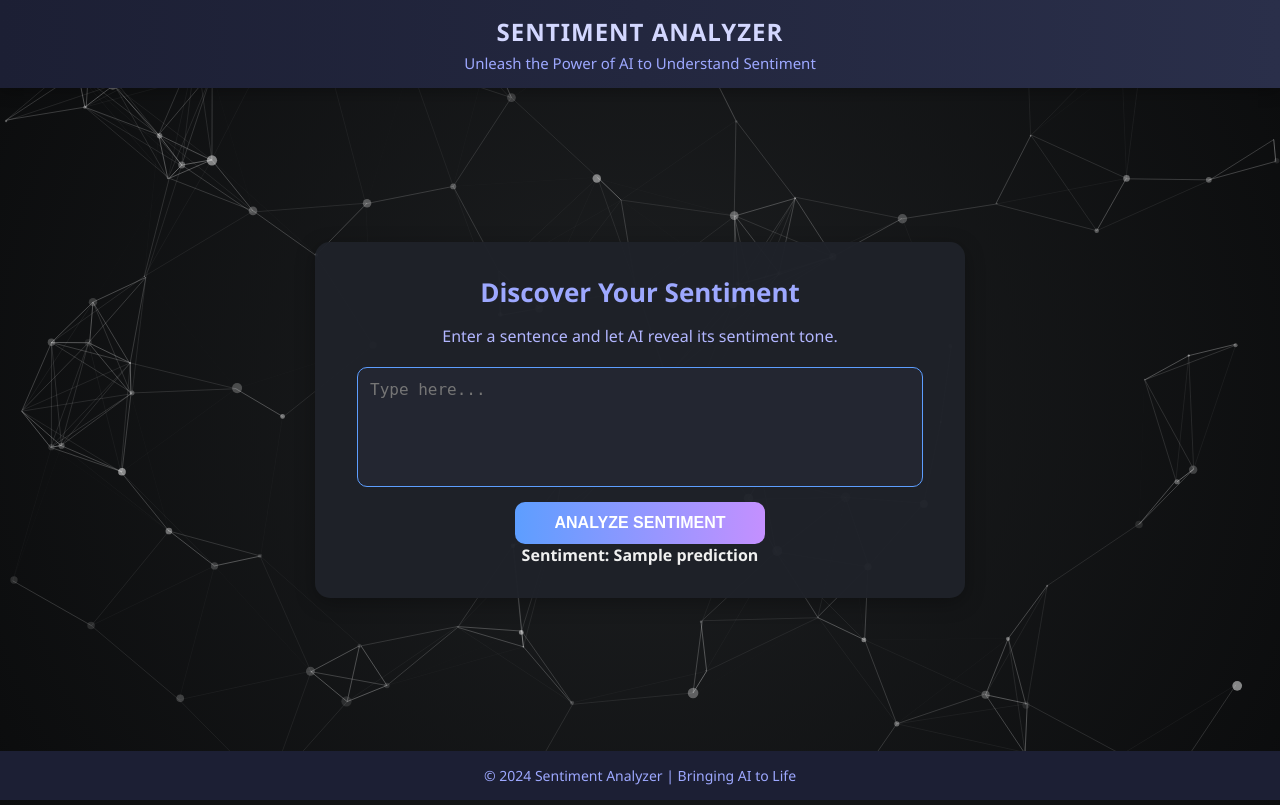
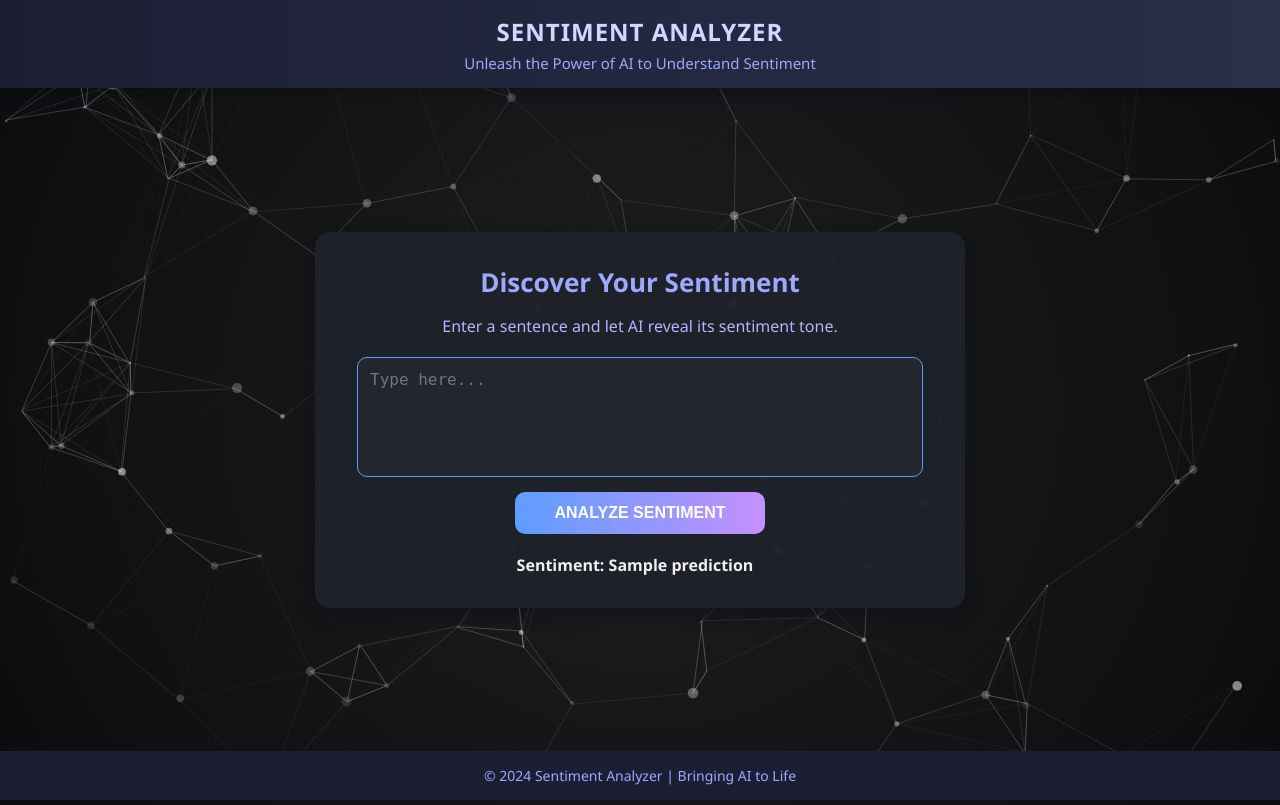
Before and after one commit to khubaibbaloch/Balochi_Ai_Model, a Flask app: template templates/index.html in a window 1280 px wide. Run offline with Flask 3, Linux system fonts and the light colour scheme; the template is opened without the code that fills it: most values are stand-ins (such as "Sample title", 1, 10 or a date in 2020); parts of the project's set-up code (start-up, migrations or seed data) failed here and were passed over.

Commit message:
some other major iso solved

```diff
--- a/static/script.js
+++ b/static/script.js
@@ -1,24 +1,3 @@
-// Function to simulate emotion analysis
-/*function analyzeEmotion() {
-    //const userInput = document.getElementById('user-input').value;
-    //const resultDiv = document.getElementById('result');
-
-    if (!userInput.trim()) {
-        resultDiv.style.display = 'none';
-        alert("Please enter a sentence to analyze.");
-        return;
-    }
-
-    // Simulated emotion response (replace with actual model integration)
-    const emotions = ["positive", "neutral", "negative"];
-    const emotion = emotions[Math.floor(Math.random() * emotions.length)];
-
-    resultDiv.textContent = `Emotion: ${emotion.charAt(0).toUpperCase() + emotion.slice(1)}`;
-    resultDiv.className = `result ${emotion}`;
-    resultDiv.style.display = 'block';
-}*/
-
-
 
 
 
@@ -443,17 +422,3 @@ particlesJS("particles-js", {
     },
     retina_detect: true
 });*/
-
-
-document.getElementById("emotionForm").addEventListener("submit", function(event) {
-    event.preventDefault(); // Prevent the default form submission behavior
-
-    // Get the input value from the user
-    var userInput = document.getElementById("user-input").value;
-
-    // Check if there's any input
-    if (userInput.trim() !== "") {
-        // Show the result section
-        document.getElementById("result").classList.add("visible");
-    }
-});
--- a/static/styles.css
+++ b/static/styles.css
@@ -158,41 +158,27 @@ form {
     transform: scale(1);
 }
 
-/* Styling for the result container */
 
-/* Styling for the result card */
-.result-card {
-    background: linear-gradient(90deg, #5d9eff, #c490ff);
-    color: #fff;
-    padding: 25px 30px;
-    border-radius: 15px;
-    box-shadow: 0 8px 25px rgba(0, 0, 0, 0.2);
-    text-align: center;
-    animation: fadeIn 0.6s ease;
+/* Ensures the result is centered in the container */
+#result {
+    display: flex;
+    justify-content: center; /* Centers horizontally */
+    align-items: center;     /* Centers vertically */
+    text-align: center;      /* Ensures the text is centered */
+    margin-top: 20px;        /* Optional: adds some spacing from the top */
 }
 
-/* Sentiment title styling */
-.result-card h4 {
-    font-size: 24px;
-    font-weight: bold;
-    margin-bottom: 15px;
-    color: #1d1f21;
+.sentiment-result {
+    display: flex;
+    justify-content: center; /* Centers the text and emoji horizontally */
+    align-items: center;     /* Centers the text and emoji vertically */
 }
 
-/* Sentiment result text styling */
-.result-card .result-text {
-    font-size: 36px;
-    font-weight: bold;
-    margin-bottom: 20px;
-    text-transform: capitalize;
-    color: #1d1f21;
+.emoji {
+    margin-left: 10px;  /* Optional: adds some space between the text and emoji */
 }
 
-/* Emoji styling */
-.result-card .emoji {
-    font-size: 50px;
-    margin-top: 15px;
-}
+
 
 /* Animation for smooth appearance */
 @keyframes fadeIn {
--- a/templates/index.html
+++ b/templates/index.html
@@ -36,8 +36,9 @@
     {% if error_message %}
         <p class="error">{{ error_message }}</p>
     {% elif prediction %}
-                    <h4>Sentiment: {{ prediction }}</h4>
-                    <div class="emoji">
+        <h4 class="sentiment-result">
+            Sentiment: {{ prediction }}
+            <span class="emoji">
                 {% if prediction == "Positive" %}
                     😊
                 {% elif prediction == "Negative" %}
@@ -45,9 +46,12 @@
                 {% elif prediction == "Neutral" %}
                     😐
                 {% endif %}
-                    </div>
+            </span>
+        </h4>
     {% endif %}
 </div>
+
+
         </div>
     </div>
 
```
Lines whose indentation alone changed are shown as unchanged.
